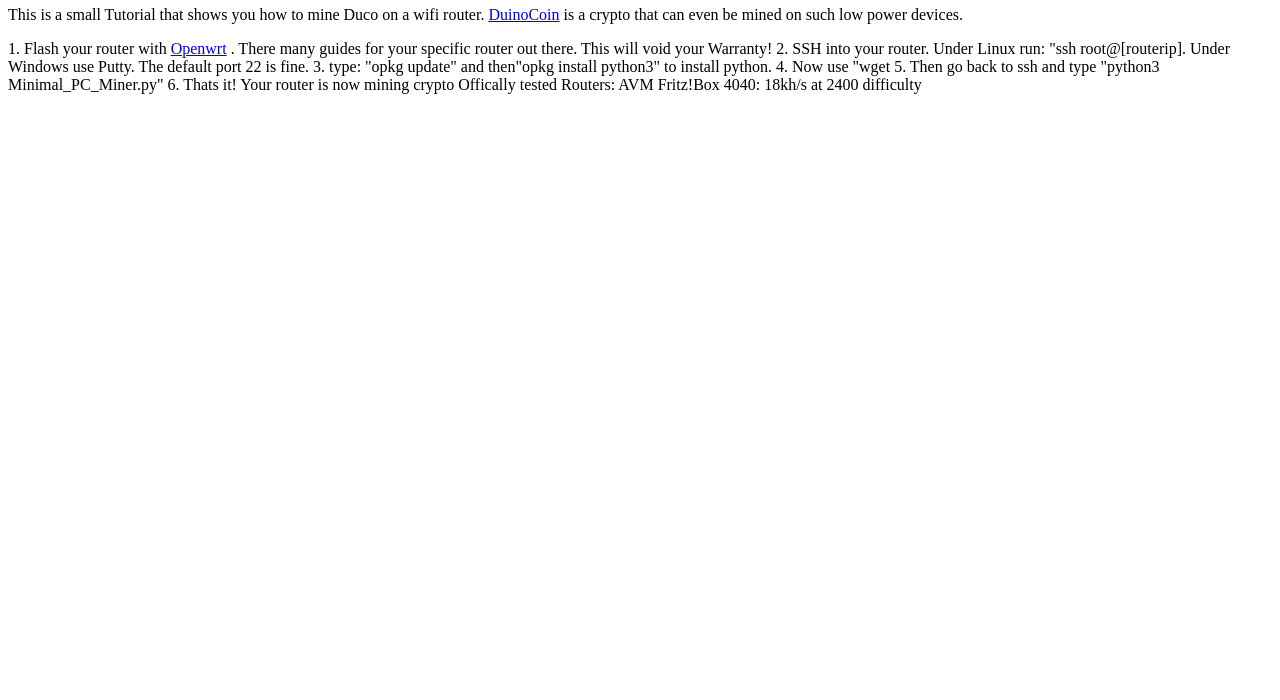
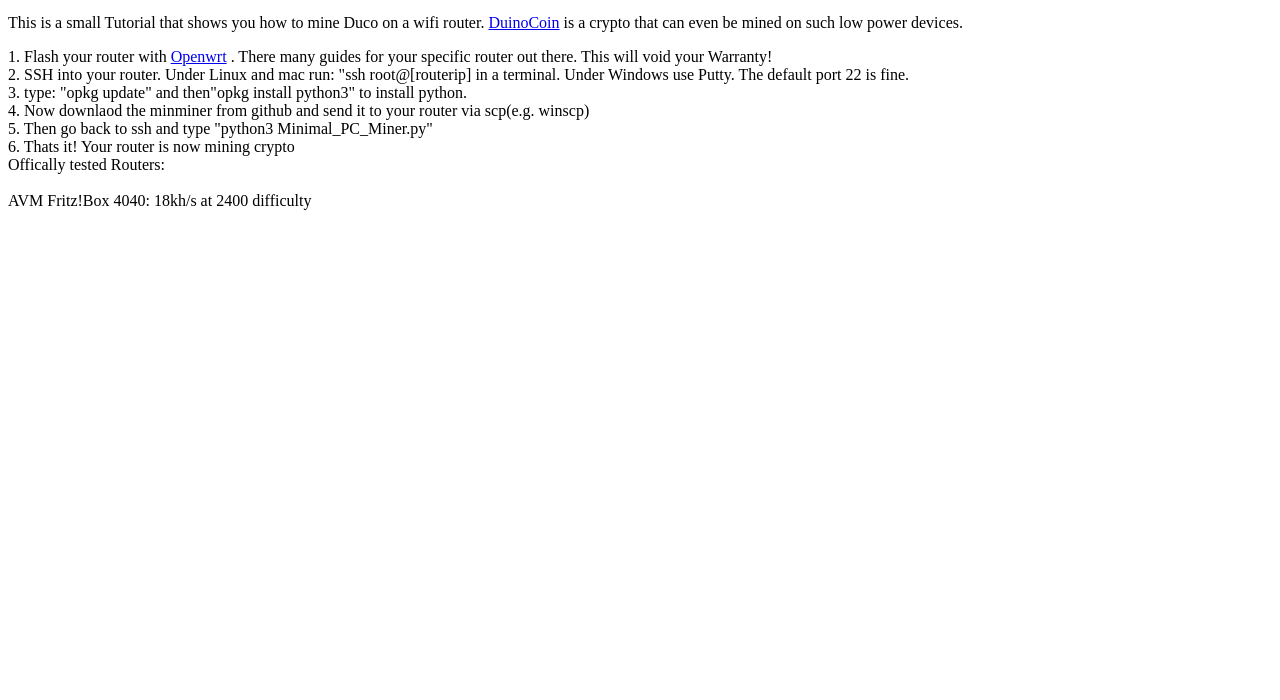
Before and after one commit to BastelPichi/MineCryptoOnWifiRouter, a plain HTML site: page index.html in a window 1280 px wide. Shown: the part 100-800 px from the top of the page. Drawn offline with Linux system fonts and the light colour scheme.

Commit message:
Update index.html

```diff
--- a/index.html
+++ b/index.html
@@ -1,18 +1,21 @@
+<!DOCTYPE html>
 <html>
-  <body>
-    <p style="font-size:30px">Mine crypto on a Router!</p>
+    <body>
+      <h1>Mine crypto on a Wifi router!</h1>
 
-    <b>Warning! This is still under development. Everything at your own risk.</b>
-    <p>This is a small Tutorial that shows you how to mine Duco on a wifi router.  <a href="https://duinocoin.com">DuinoCoin</a> is a crypto that can even be mined on such low power devices.<p>
+      <b>Warning! This is still under development. Everything at your own risk.</b>
+      <p>This is a small Tutorial that shows you how to mine Duco on a wifi router.  <a href="https://duinocoin.com">DuinoCoin</a> is a crypto that can even be mined on such low power devices.<p>
+      <p>
+      1. Flash your router with  <a href="https://openwrt.org">Openwrt</a> . There many guides for your specific router out there. This will void your Warranty!<br>
+      2. SSH into your router. Under Linux and mac run: "ssh root@[routerip] in a terminal. Under Windows use Putty. The default port 22 is fine.<br>
+      3. type: "opkg update" and then"opkg install python3" to install python.<br>
+      4. Now downlaod the minminer from github and send it to your router via scp(e.g. winscp)<br>
+      5. Then go back to ssh and type "python3 Minimal_PC_Miner.py"<br>
+      6. Thats it! Your router is now mining crypto<br>
 
-    1. Flash your router with  <a href="https://openwrt.org">Openwrt</a> . There many guides for your specific router out there. This will void your Warranty!
-    2. SSH into your router. Under Linux run: "ssh root@[routerip]. Under Windows use Putty. The default port 22 is fine.
-    3. type: "opkg update" and then"opkg install python3" to install python.
-    4. Now use "wget
-    5. Then go back to ssh and type "python3 Minimal_PC_Miner.py"
-    6. Thats it! Your router is now mining crypto
-
-    Offically tested Routers:
-    AVM Fritz!Box 4040: 18kh/s at 2400 difficulty
-  </body>
-</html>
+      Offically tested Routers:<br>
+      <br>
+      AVM Fritz!Box 4040: 18kh/s at 2400 difficulty<br>
+      </p>
+    </body>
+  </html>
```
